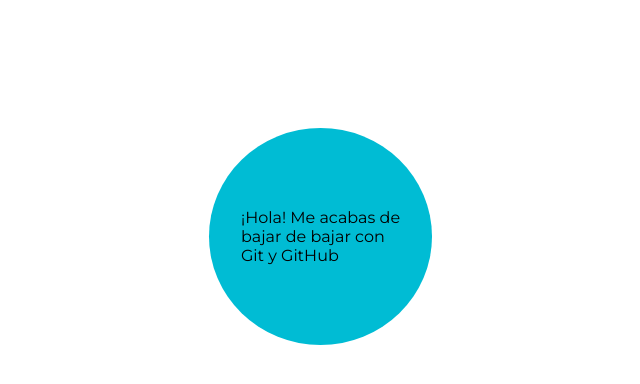
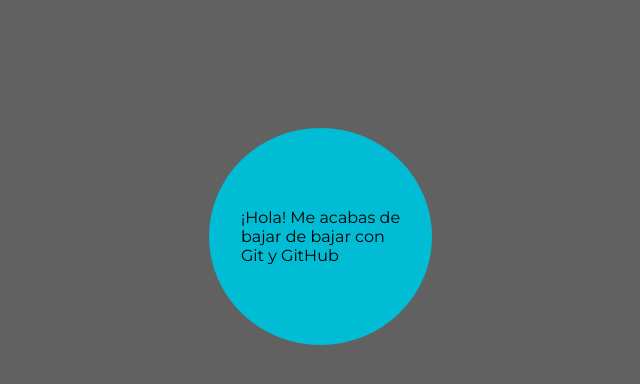
Before and after one commit to sonia23/PracticaCursos, a plain HTML site: page index.html in a window 1280 px wide. Shown: the whole page, without its empty margins (303-943 px from the left). Drawn offline with Linux system fonts and the light colour scheme.

Commit message:
Cambio de color de background

```diff
--- a/css/ppal.sass
+++ b/css/ppal.sass
@@ -3,6 +3,7 @@
     padding: 0
 
 body
+    background: #616161
     display: flex
     align-items: center
     font-family: "Montserrat", sans-serif
```
Also changed, not shown: css/ppal.css.
